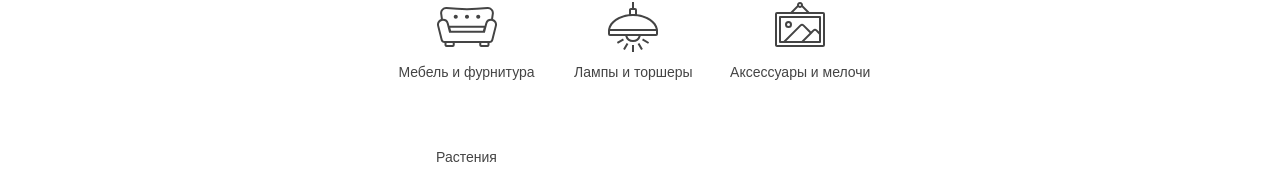
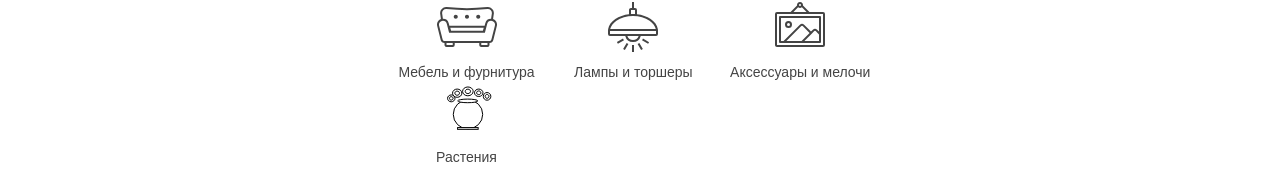
Before and after one commit to margoooog/margoooog.github.io, a plain HTML site: page project-gloevk/index.html in a window 1280 px wide. Shown: the part 340-534 px from the top of the page. Drawn offline with Linux system fonts and the light colour scheme.

Commit message:
Update style.css

```diff
--- a/project-gloevk/style.css
+++ b/project-gloevk/style.css
@@ -84,9 +84,8 @@ h2 {
 
 .feature-plants {
   padding-top: 65px;
-  background-imsge: url("img/new.svg");
+  background-image: url("img/new.svg");
 }
-
 .advantages {
   width: 510px;
   margin: 0 auto 40px;
```
